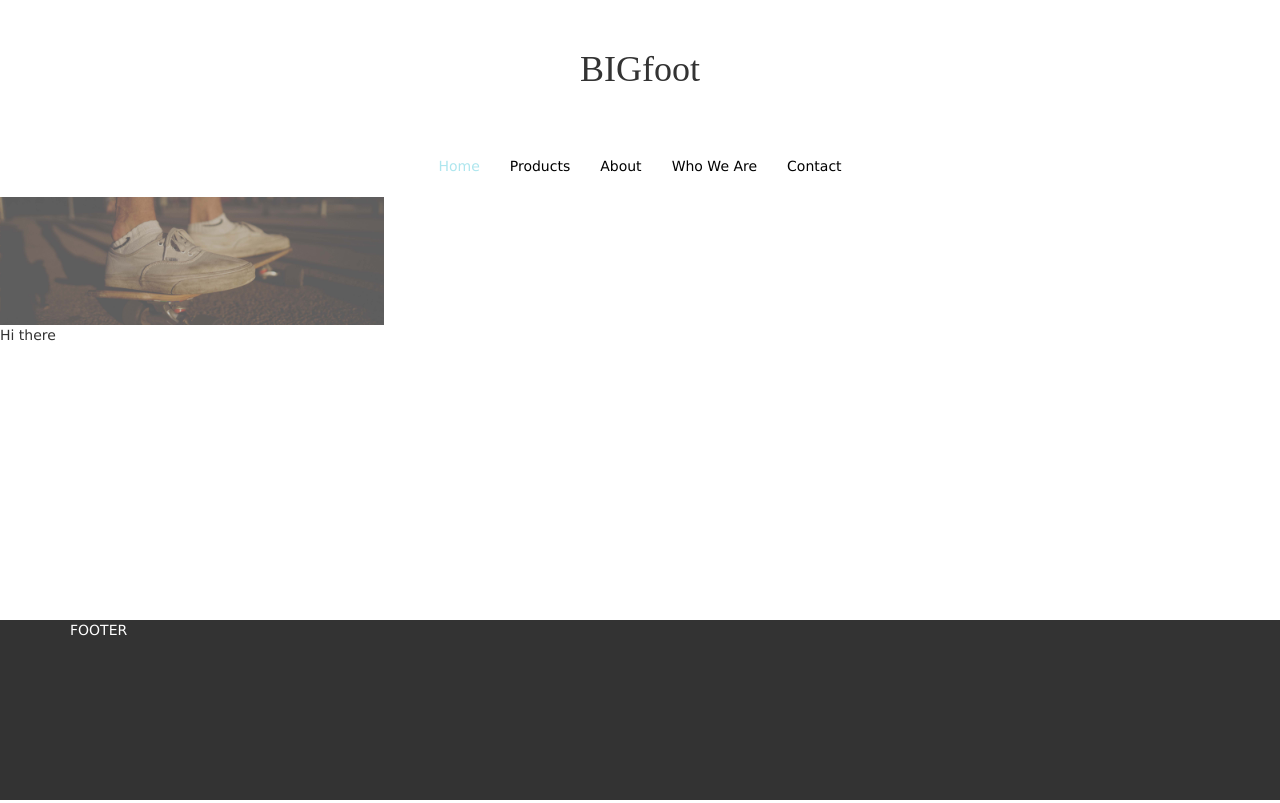
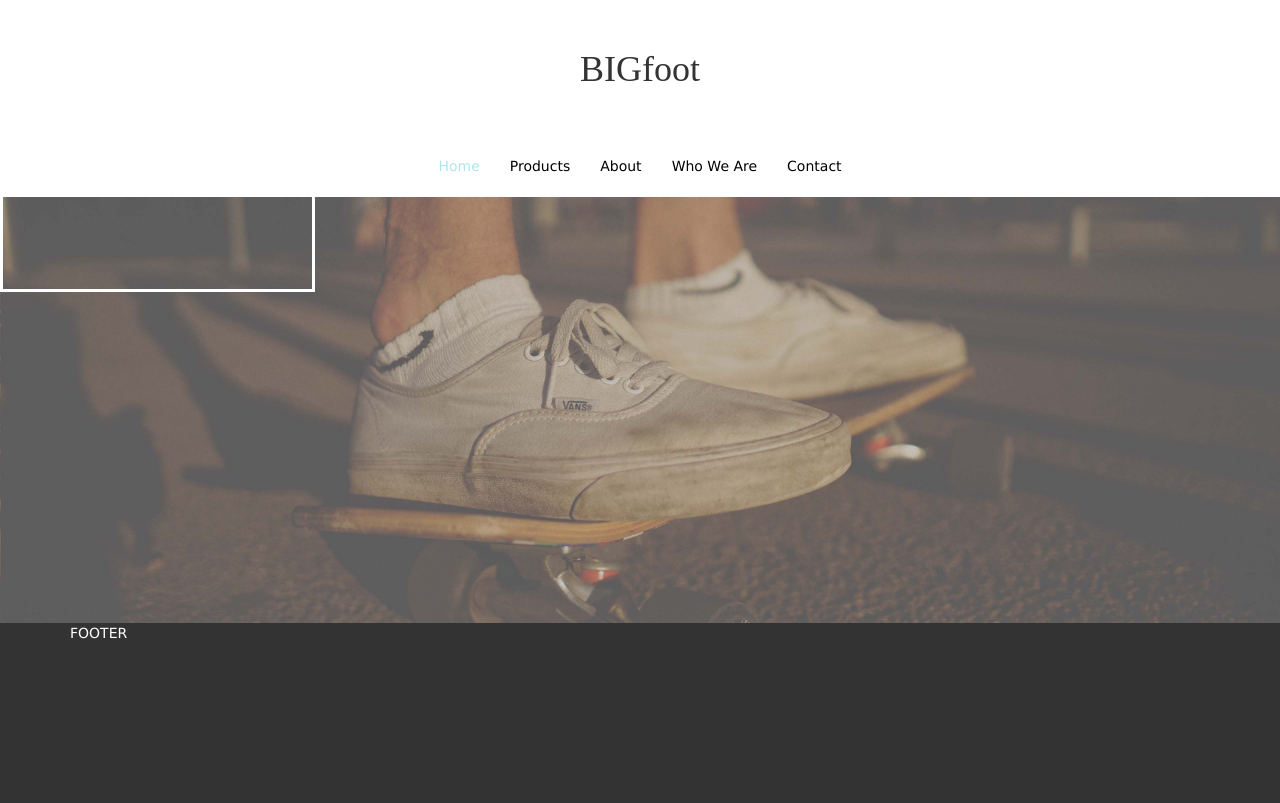
Before and after one commit to daniellabonte/bigfoot, a PHP site: page /about.php in a window 1280 px wide. Run offline with PHP 8.4, Linux system fonts and the light colour scheme; data that the repository does not hold is empty; some libraries are stand-ins or nearby versions.

Commit message:
about page still under construction

```diff
--- a/about.php
+++ b/about.php
@@ -1,44 +1,61 @@
 <?php include 'header.php'; ?>
-</div>
-<div id="asdf">
-	<p>Hi there</p>
-</div>
+</div><!-- Close container from header to get full page width -->
 
-	<div >
-		<p class="titleOverlay">Asdf</p>
+	<div class="target-ratio-resize">
+	<div class="center-div">
+		<p class="titleOverlay">About</p>
+		</div>
 	</div>
 
-<div class="container">
+<div class="container"><!-- Open container for page content -->
+
+<!-- CONTENT HERE -->
+
 <?php include 'footer.php'; ?>
 
 
 
 <style type="text/css">
 
-	#asdf {
+
+	.target-ratio-resize {
+		max-width: 3840px; 	/* actual img width */
+		max-height: 1280px;	/* actual img height */
 		background-image: url('images/slide-07.jpg');
-		background-size: contain;
-		background-repeat: no-repeat;
-    width: 100%;
-    height: 0;
-    padding-top: 10%;
+		background-size: cover;
+		background-position: center;
+	}
+	.target-ratio-resize:after {
+		content: " ";
+		display: block;
+		width: 100%;
+		padding-top: 33.333%; /* 3:1 ratio */
+		min-height: 256px;
+	}
+
+	.center-div
+	{
+	  position: absolute;
+	  margin: auto;
+	  top: 0;
+	  right: 0;
+	  bottom: 0;
+	  left: 0;
 	}
 
 	.titleOverlay {
 		font-family: "Montserrat Light";
 		color: white;
-		padding-top: 10px;
-		padding-left: 12px;
-		padding-bottom: 10px;
-		padding-right: 12px;
-		margin-top: 10px;
-		margin-left: 12px;
-		margin-bottom: 10px;
-		margin-right: 12px;
+		padding: 10%;
+		text-align: center;
+		display: inline-block;
 		font-size: 1.5em;
 		border-width: 5px;
 		border: solid;
 		border-color: white;
+
+
+    margin: auto;
 	}
 
 </style>
```
